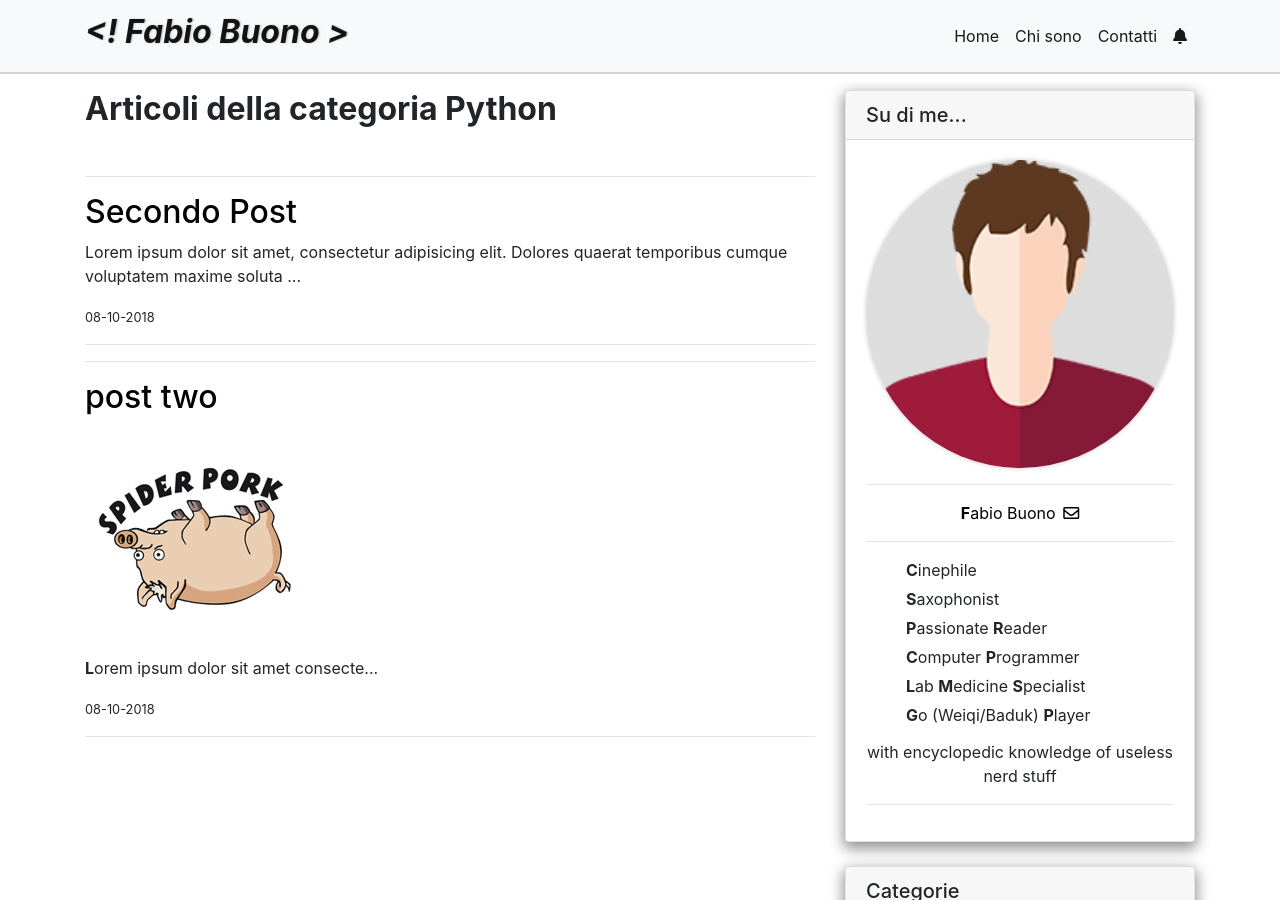
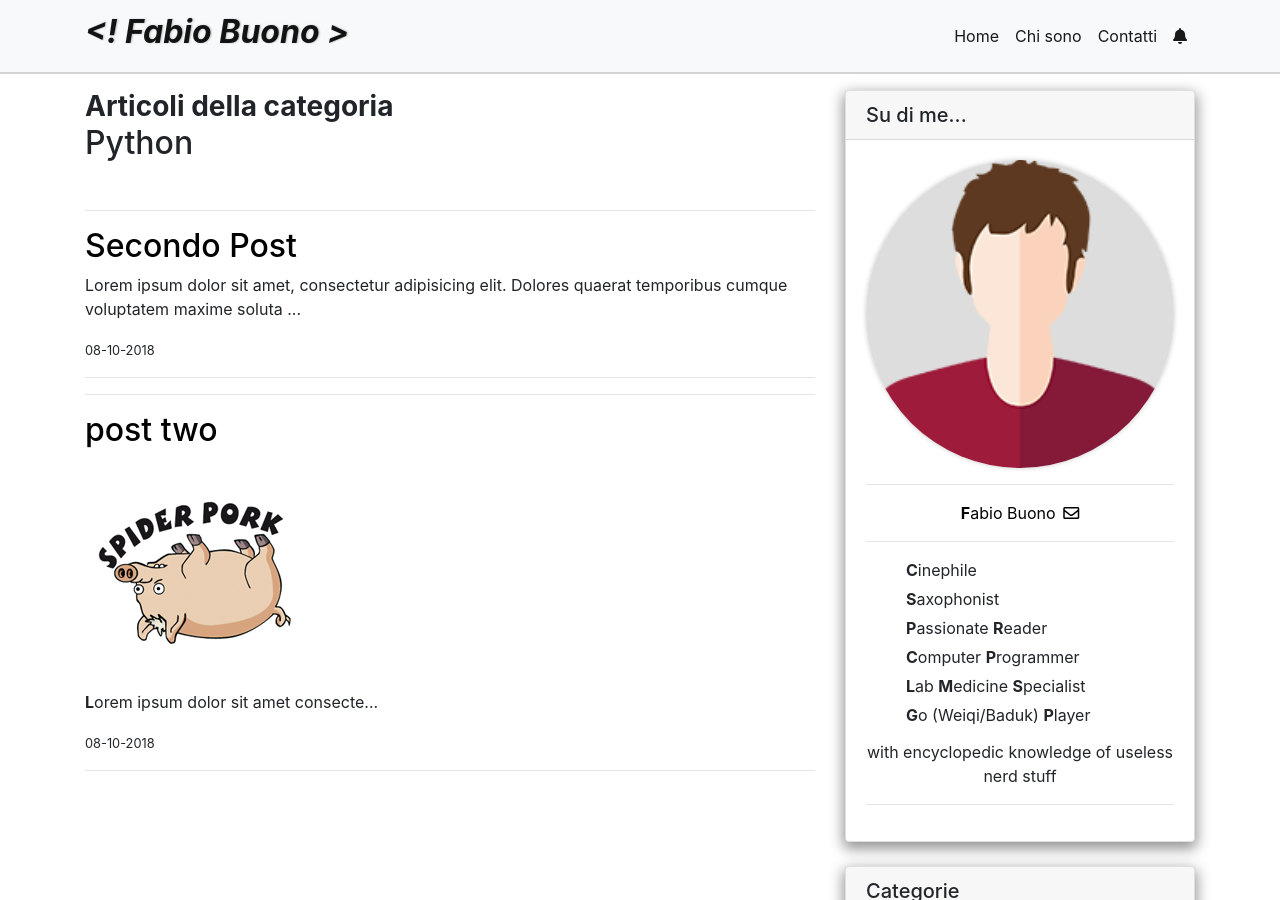
Before and after one commit to FabioBuono/fabiobuono.github.io, a Jekyll site: the page built from _elenchi_categorie/python.html, in a window 1280 px wide and 900 px high. Built offline with Jekyll 4.4.1, drawn with Linux system fonts in a browser that asks for light colours; nearby versions of some CDN libraries.

```diff
--- a/_elenchi_categorie/python.html
+++ b/_elenchi_categorie/python.html
@@ -5,7 +5,7 @@ permalink: python
 ---
 
 {% if site.categories.python %}
-<h2><strong>Articoli della categoria Python</strong></h2>
+<h3><strong>Articoli della categoria <h2>Python</h2></strong></h3>
 <br>
 <dl>
     {% for post in  site.categories.python %}
```
